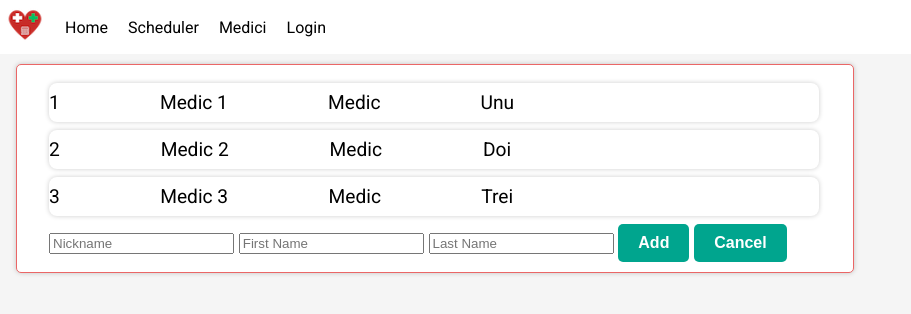
After one commit to AurelianAM/programator, a Django app: page /medici/ in a window 1280 px wide. The commit adds this page. Shown: the top 314 px of the page, without its empty margins (0-911 px from the left). Run offline with Django 4.2, Linux system fonts and the light colour scheme; data comes from the database, SQL or seed files in the repository; both versions use the stored data as it was after the commit; parts of the project's set-up code (start-up, migrations or seed data) failed here and were passed over.

Commit message:
progress for medici.html

```diff
--- /dev/null
+++ b/scheduler/static/medici.css
@@ -0,0 +1,68 @@
+#root {
+    justify-content: left ;
+    margin-left: 1rem;
+    padding-left: 2rem;
+}
+
+.medici {
+    display: grid;
+    row-gap: 4rem;
+    grid-template-columns: 1fr;
+}
+
+.medicRecord {
+    display: grid;
+    grid-template-columns: auto auto auto auto auto auto auto;
+    row-gap: 4rem;
+    margin: 0.5rem 0;
+    padding: 0.5rem 0;
+    border-radius: 0.5rem;
+    align-items: center;
+    background-color: #ffffff;
+    box-shadow: 0 0 5px rgba(0, 0, 0, 0.2);
+}
+.medicRecord:hover {
+    background-color: #dddcdc;
+    transform: scale(1.1);
+    transition: all 0.3s ease;
+}
+
+.grid-item {
+    margin-right: 2rem;
+    font-size: 1.2rem;
+}
+
+.round-button {
+    width: 2rem;
+    height: 2rem;
+    border-radius: 50%;
+    border: none;
+    margin: 0;
+    padding: 0;
+    align-content: center;
+    justify-content: center;
+    background-color: inherit;
+}
+.round-button:hover {
+    cursor: pointer;
+}
+
+
+.delete-button:hover {
+    transform: scale(1.5);
+    transition: all 0.3s ease;
+}
+
+.edit-button:hover {
+    transform: scale(1.5);
+    transition: all 0.3s ease;
+}
+
+.accept-button:hover {
+    transform: scale(1.5);
+    transition: all 0.3s ease;
+}
+
+.context-button-none {
+    display: none;
+}
--- /dev/null
+++ b/scheduler/static/medici.js
@@ -0,0 +1,35 @@
+console.log("Am incarcat fisierul medici.js");
+
+var actualSelectedRecord = null;
+
+const mediciRecords = document.querySelectorAll('.medicRecord');
+console.log(mediciRecords);
+
+document.getElementById("root").addEventListener("mouseleave", (event) => {
+    event.preventDefault();
+    if (actualSelectedRecord) {
+        let activeButtons = actualSelectedRecord.querySelectorAll('.context-button');
+        activeButtons.forEach((activeButton) => {
+            activeButton.classList.add('context-button-none');
+        })
+    };
+})
+
+mediciRecords.forEach((medicRecord) => {
+    const editButton = medicRecord.querySelector('.medicEditButton');
+    const deleteButton = medicRecord.querySelector('.medicDeleteButton');
+    const acceptButton = medicRecord.querySelector('.medicAcceptButton');
+
+    medicRecord.addEventListener('click', (event) => {
+        if (actualSelectedRecord) {
+            console.log(actualSelectedRecord);
+            let activeButtons = actualSelectedRecord.querySelectorAll('.context-button');
+            activeButtons.forEach((activeButton) => {
+                activeButton.classList.add('context-button-none');
+            })
+        }
+        editButton.classList.remove('context-button-none');
+        deleteButton.classList.remove('context-button-none');
+        actualSelectedRecord = medicRecord;
+        })
+    })
--- a/scheduler/templates/base.html
+++ b/scheduler/templates/base.html
@@ -21,7 +21,7 @@
                 <a class="nav-option" href="{% url 'scheduler' %}">Scheduler</a>
             </div>
             <div class="nav-button">
-                <a class="nav-option" href="medici.html">Medici</a>
+                <a class="nav-option" href="{% url 'medici' %}">Medici</a>
             </div>
             <div class="nav-button">
                 <a class="nav-option" href="login.html">Login</a>
--- /dev/null
+++ b/scheduler/templates/medici.html
@@ -0,0 +1,56 @@
+{% extends "base.html" %}
+
+{% block styles %}
+    {% load static %}
+    <link rel="stylesheet" href="{% static 'styles.css' %}">
+    <link rel="stylesheet" href="{% static 'medici.css' %}">
+{% endblock styles %}
+
+
+{% block content %}
+    <div id="root">
+        <section id="medici">
+            {% for medic in medicList %}
+                <div class="medicRecord">
+                    <div class="medicId grid-item">{{ medic.id }}</div>
+                    <div class="medicNickname grid-item">{{ medic.nickname }}</div>
+                    <div class="medicFirstName grid-item">{{ medic.firstName }}</div>
+                    <div class="medicLastName grid-item">{{ medic.lastName }}</div>
+
+                    <button class="medicEditButton grid-item round-button edit-button context-button context-button-none">
+                        <svg xmlns="http://www.w3.org/2000/svg" width="20" height="20" viewBox="0 0 24 24" fill="none" stroke="#000000" stroke-width="2.5" stroke-linecap="round" stroke-linejoin="round"><polygon points="14 2 18 6 7 17 3 17 3 13 14 2"></polygon><line x1="3" y1="22" x2="21" y2="22"></line></svg>
+                    </button>
+
+                    <button class="medicDeleteButton grid-item round-button delete-button context-button context-button-none" >
+                        <svg xmlns="http://www.w3.org/2000/svg" width="20" height="20" viewBox="0 0 24 24" fill="none" stroke="#000000" stroke-width="2.5" stroke-linecap="round" stroke-linejoin="round"><polyline points="3 6 5 6 21 6"></polyline><path d="M19 6v14a2 2 0 0 1-2 2H7a2 2 0 0 1-2-2V6m3 0V4a2 2 0 0 1 2-2h4a2 2 0 0 1 2 2v2"></path><line x1="10" y1="11" x2="10" y2="17"></line><line x1="14" y1="11" x2="14" y2="17"></line></svg>
+                    </button>
+
+                    <button class="medicAcceptButton grid-item round-button accept-button context-button context-button-none" >
+                        <svg xmlns="http://www.w3.org/2000/svg" width="20" height="20" viewBox="0 0 24 24" fill="none" stroke="#00a58e" stroke-width="2.5" stroke-linecap="round" stroke-linejoin="round"><path d="M22 11.08V12a10 10 0 1 1-5.93-9.14"></path><polyline points="22 4 12 14.01 9 11.01"></polyline></svg>
+                    </button>
+                </div>
+            {% endfor %}
+            <div id="newMedicRecord" class= "grid-item">
+                <form action="{{ medici }}" id="newMedicForm" class="methodClass" method="post">
+                    {% csrf_token %}
+                    <input type="text" name="newNickname" id="newNickname" placeholder="Nickname">
+                    <input type="text" name="newFirstName" id="newFirstName" placeholder="First Name">
+                    <input type="text" name="newLastName" id="newLastName" placeholder="Last Name">
+                    <button id="newMedicButton" class="button" type="submit">Add</button>
+                    <button id="cancelNewMedicButton" class="button" type="button">Cancel</button>
+                </form>
+            </div>
+        </section>
+    </div>
+{% endblock content %}
+
+
+
+
+
+
+
+{% block scripts %}
+    {% load static %}
+    <script src="{% static 'medici.js' %}"></script>
+{% endblock scripts %}
--- a/scheduler/urls.py
+++ b/scheduler/urls.py
@@ -1,8 +1,9 @@
 from django.contrib import admin
 from django.urls import path
-from .views import homeView, schedulerView
+from .views import homeView, schedulerView, mediciView
 
 urlpatterns = [
     path('', homeView, name='home'),
     path('scheduler/', schedulerView, name='scheduler'),
+    path('medici/', mediciView, name='medici'),
 ]
--- a/scheduler/views.py
+++ b/scheduler/views.py
@@ -1,4 +1,5 @@
 from django.shortcuts import render, redirect
+from django.http import HttpResponse
 from .models import Scheduler, Medic
 
 from datetime import datetime, timedelta
@@ -10,40 +11,35 @@ import json
 
 def homeView(request):
     context = {}
-    print(f"Metoda pe homeView este: ->{request.method}<- ")
     if request.method == "GET":
         context.update(handleDates(request))
-
     if request.method == "POST":
         context.update(handleScheduler(request))
-
     return render(request, 'home.html', context=context)
 
 def schedulerView(request):
-
-    print(f"Metoda pe schedulerView este: ->{request.method}<- ")
-
     context = {}
-
     if request.method == "GET":
         context.update(handleDates(request))
-        context.update(handleMedicCards(request))
-
+        context.update(handleMedicList(request))
     if request.method == "POST":
-        print("Request POST: ")
         if request.headers.get('action') == 'save':
             saveScheduler(request)
-            return redirect('home')
+            return redirect('scheduler')
         else:
             context.update(handleScheduler(request))
-            context.update(handleMedicCards(request))
-
+            context.update(handleMedicList(request))
     return render(request, "scheduler.html", context)
 
+def mediciView(request):
+    context = {}
+    if request.method == "GET":
+        context.update(handleMedicList(request))
+    return render(request, "medici.html", context=context)
+
+
 def saveScheduler(request):
-    print("SAVE SCHEDULER")
     decodedData = json.loads(request.body.decode("utf-8"))
-    print(decodedData)
     for element in decodedData:
         date = datetime.strptime(element, '%d-%m-%Y')
         tura1 = getMedic(decodedData[element][0])
@@ -51,9 +47,6 @@ def saveScheduler(request):
         tura3 = getMedic(decodedData[element][2])
         record = Scheduler(date=date, tura1=tura1, tura2=tura2, tura3=tura3)
         record.save()
-
-    print()
-
 def getMedic(nickname):
     try:
         return Medic.objects.get(nickname=nickname)
@@ -92,6 +85,6 @@ def handleScheduler(request):
     return {"scheduler" : scheduler, "status" : "ok POST - handle Scheduler", "startDate" : startDate, "endDate" : endDate}
 
 
-def handleMedicCards(request):
+def handleMedicList(request):
     medicList = Medic.objects.all()
     return {"medicList": medicList}
```
Also changed, not shown: scheduler/static/scheduler.js (+1 -15 lines), db.sqlite3.
